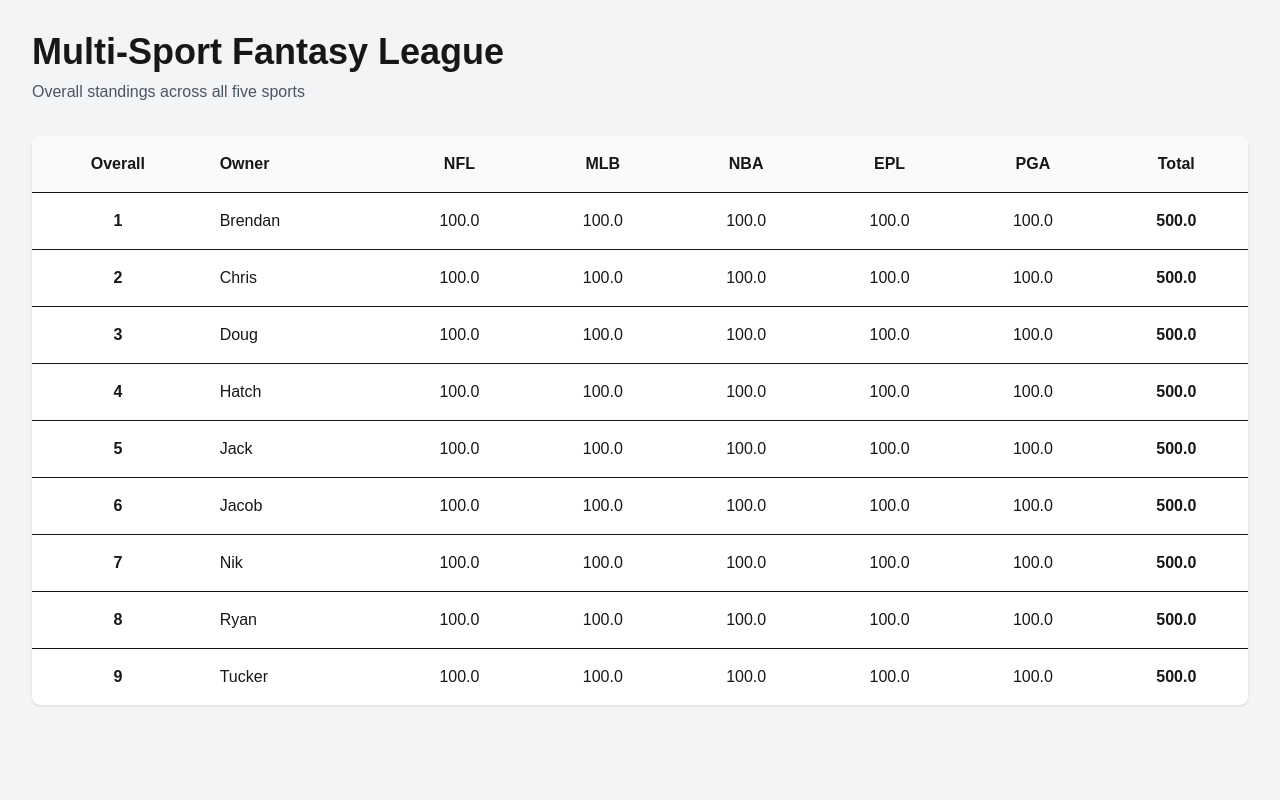
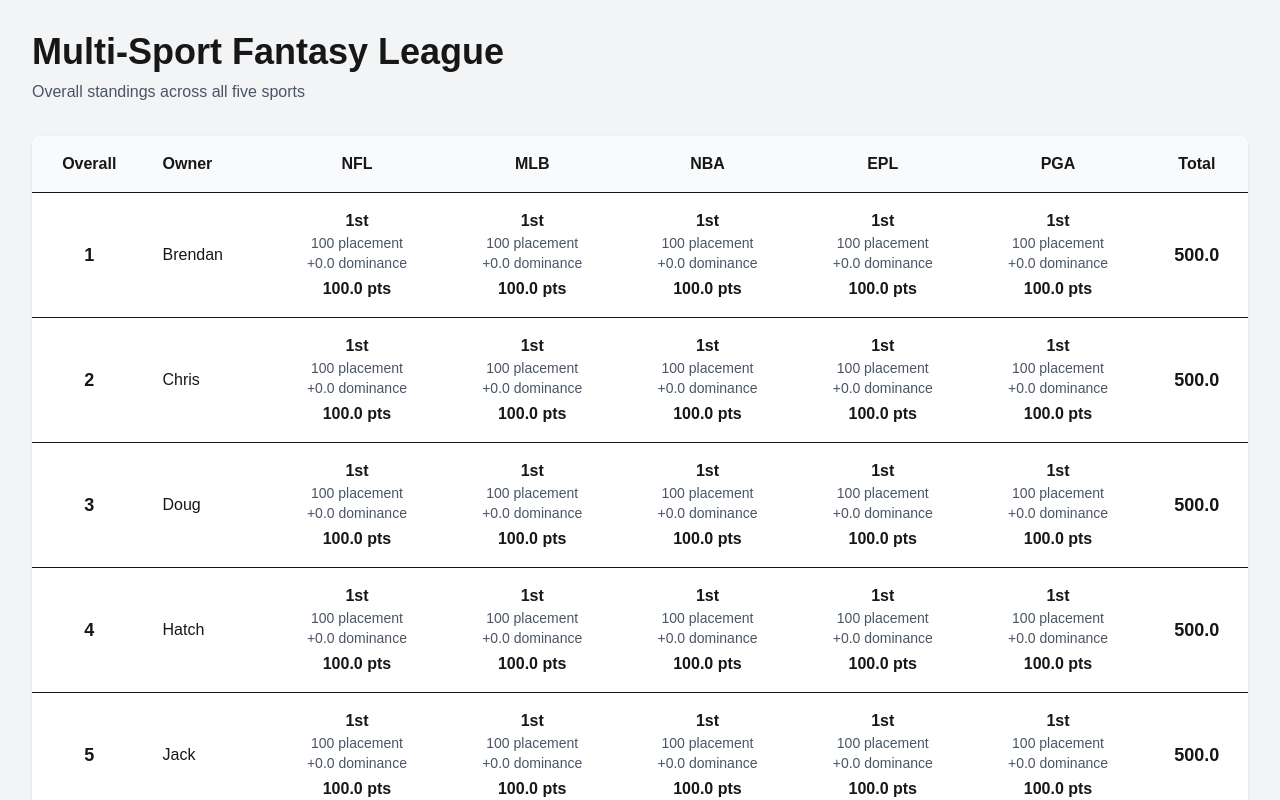
Before and after one commit to dpellerin25-cell/MultiSportFantasy2, a Next.js app in the folder web/: page / in a window 1280 px wide. Shown: the top 800 px of the page. Built offline with nearby package versions, Linux system fonts and the light colour scheme.

Commit message:
Show placement and dominance scoring

```diff
--- a/web/src/app/page.tsx
+++ b/web/src/app/page.tsx
@@ -32,15 +32,61 @@
   },
 ];
 
+type SportResult = {
+  rank: number;
+  placementPoints: number;
+  dominanceScore: number;
+  sportScore: number;
+};
+
 type OverallRow = {
   owner: string;
-  NFL: number;
-  MLB: number;
-  NBA: number;
-  EPL: number;
-  PGA: number;
+  NFL: SportResult;
+  MLB: SportResult;
+  NBA: SportResult;
+  EPL: SportResult;
+  PGA: SportResult;
   total: number;
 };
+
+function ordinal(rank: number) {
+  if (rank === 1) return "1st";
+  if (rank === 2) return "2nd";
+  if (rank === 3) return "3rd";
+
+  return `${rank}th`;
+}
+
+function SportCell({
+  result,
+}: {
+  result: SportResult;
+}) {
+  const dominance =
+    result.dominanceScore >= 0
+      ? `+${result.dominanceScore.toFixed(1)}`
+      : result.dominanceScore.toFixed(1);
+
+  return (
+    <td className="p-4 text-center">
+      <div className="font-bold">
+        {ordinal(result.rank)}
+      </div>
+
+      <div className="text-sm text-gray-600">
+        {result.placementPoints.toFixed(0)} placement
+      </div>
+
+      <div className="text-sm text-gray-600">
+        {dominance} dominance
+      </div>
+
+      <div className="mt-1 font-semibold">
+        {result.sportScore.toFixed(1)} pts
+      </div>
+    </td>
+  );
+}
 
 export default function Home() {
   const scoredLeagues = leagues.map(
@@ -60,11 +106,10 @@
     )
   );
 
-  const standings: OverallRow[] =
-    allOwners.map((owner) => {
-      const getScore = (
+  const getSportResult = (
+    owner: string,
     sport: string
-      ) => {
+  ): SportResult => {
     const league =
       scoredLeagues.find(
         (item) => item.key === sport
@@ -76,14 +121,49 @@
           item.team === owner
       );
 
-        return team?.sportScore ?? 0;
+    if (!team) {
+      return {
+        rank: 0,
+        placementPoints: 0,
+        dominanceScore: 0,
+        sportScore: 0,
+      };
+    }
+
+    return {
+      rank: team.rank,
+      placementPoints:
+        team.placementPoints,
+      dominanceScore:
+        team.zScore * 10,
+      sportScore:
+        team.sportScore,
+    };
   };
 
-      const NFL = getScore("NFL");
-      const MLB = getScore("MLB");
-      const NBA = getScore("NBA");
-      const EPL = getScore("EPL");
-      const PGA = getScore("PGA");
+  const standings: OverallRow[] =
+    allOwners.map((owner) => {
+      const NFL =
+        getSportResult(owner, "NFL");
+
+      const MLB =
+        getSportResult(owner, "MLB");
+
+      const NBA =
+        getSportResult(owner, "NBA");
+
+      const EPL =
+        getSportResult(owner, "EPL");
+
+      const PGA =
+        getSportResult(owner, "PGA");
+
+      const total =
+        NFL.sportScore +
+        MLB.sportScore +
+        NBA.sportScore +
+        EPL.sportScore +
+        PGA.sportScore;
 
       return {
         owner,
@@ -92,12 +172,7 @@
         NBA,
         EPL,
         PGA,
-        total:
-          NFL +
-          MLB +
-          NBA +
-          EPL +
-          PGA,
+        total,
       };
     });
 
@@ -161,7 +236,7 @@
                     key={team.owner}
                     className="border-b last:border-b-0"
                   >
-                    <td className="p-4 text-center font-bold">
+                    <td className="p-4 text-center text-lg font-bold">
                       {index + 1}
                     </td>
 
@@ -169,27 +244,27 @@
                       {team.owner}
                     </td>
 
-                    <td className="p-4 text-center">
-                      {team.NFL.toFixed(1)}
-                    </td>
+                    <SportCell
+                      result={team.NFL}
+                    />
 
-                    <td className="p-4 text-center">
-                      {team.MLB.toFixed(1)}
-                    </td>
+                    <SportCell
+                      result={team.MLB}
+                    />
 
-                    <td className="p-4 text-center">
-                      {team.NBA.toFixed(1)}
-                    </td>
+                    <SportCell
+                      result={team.NBA}
+                    />
 
-                    <td className="p-4 text-center">
-                      {team.EPL.toFixed(1)}
-                    </td>
+                    <SportCell
+                      result={team.EPL}
+                    />
 
-                    <td className="p-4 text-center">
-                      {team.PGA.toFixed(1)}
-                    </td>
+                    <SportCell
+                      result={team.PGA}
+                    />
 
-                    <td className="p-4 text-center font-bold">
+                    <td className="p-4 text-center text-lg font-bold">
                       {team.total.toFixed(1)}
                     </td>
                   </tr>
```
Lines whose indentation alone changed are shown as unchanged.
